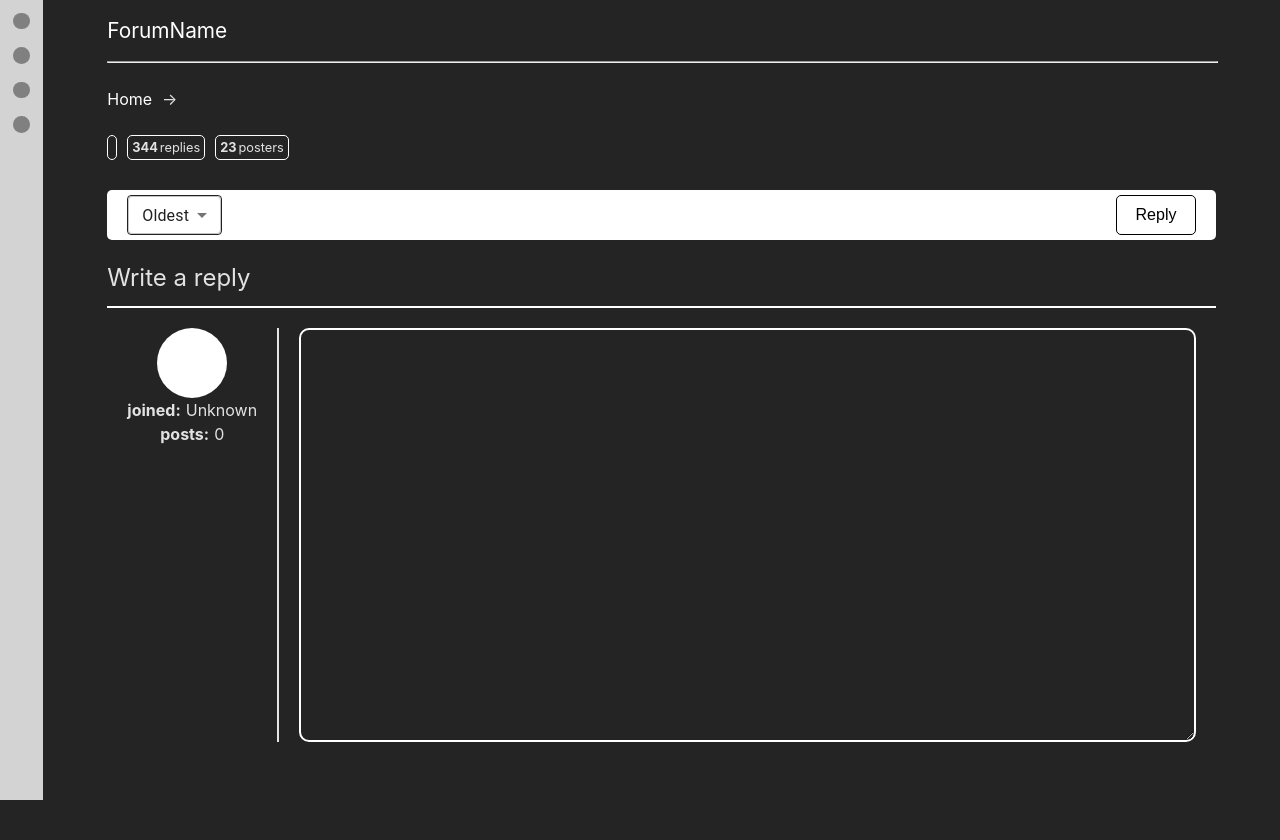
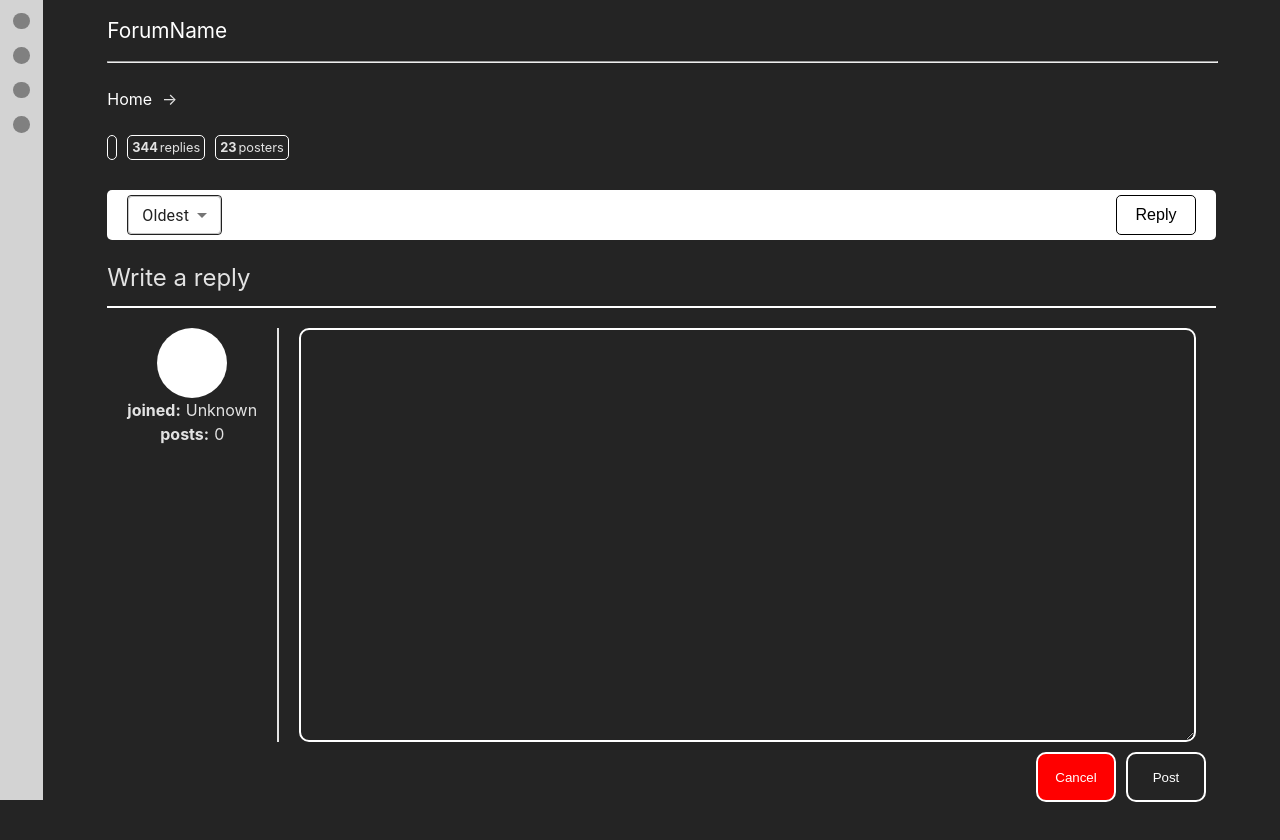
Before and after one commit to tomasrobino/forum, a React (Vite) app in the folder client/: page /category/1/post/1 in a window 1280 px wide. Both pictures are taken after a click on the button "Reply". Shown: the top 840 px of the page. Built offline with nearby package versions, Linux system fonts and the light colour scheme; no server answers.

Commit message:
cancel & post buttons for WriteReply

```diff
--- a/client/src/components/post/WriteReply.module.css
+++ b/client/src/components/post/WriteReply.module.css
@@ -25,3 +25,26 @@
 .textArea:focus {
     outline: 2px solid white;
 }
+
+.buttonDiv {
+    display: flex;
+    justify-content: end;
+    min-height: 80px;
+}
+
+.button {
+    border: 2px solid white;
+    border-radius: 10px;
+    color: white;
+    min-width: 80px;
+    margin-right: 10px;
+    margin-bottom: 30px;
+}
+
+.cancelButton {
+    background-color: red;
+}
+
+.postButton {
+
+}
--- a/client/src/components/post/WriteReply.tsx
+++ b/client/src/components/post/WriteReply.tsx
@@ -40,6 +40,10 @@ export function WriteReply() {
                 <UserPanel user={user} />
                 <textarea className={styles.textArea} autoComplete="off"/>
             </div>
+            <div className={styles.buttonDiv}>
+                <button className={`${styles.button} ${styles.cancelButton}`}>Cancel</button>
+                <button className={`${styles.button} ${styles.postButton}`}>Post</button>
+            </div>
         </>
     );
 }
--- a/client/src/index.css
+++ b/client/src/index.css
@@ -22,3 +22,10 @@ body {
   display: flex;
   justify-content: space-between;
 }
+
+button {
+  border-radius: 5px;
+  background-color: transparent;
+  border: 1px solid;
+  cursor: pointer;
+}
```
